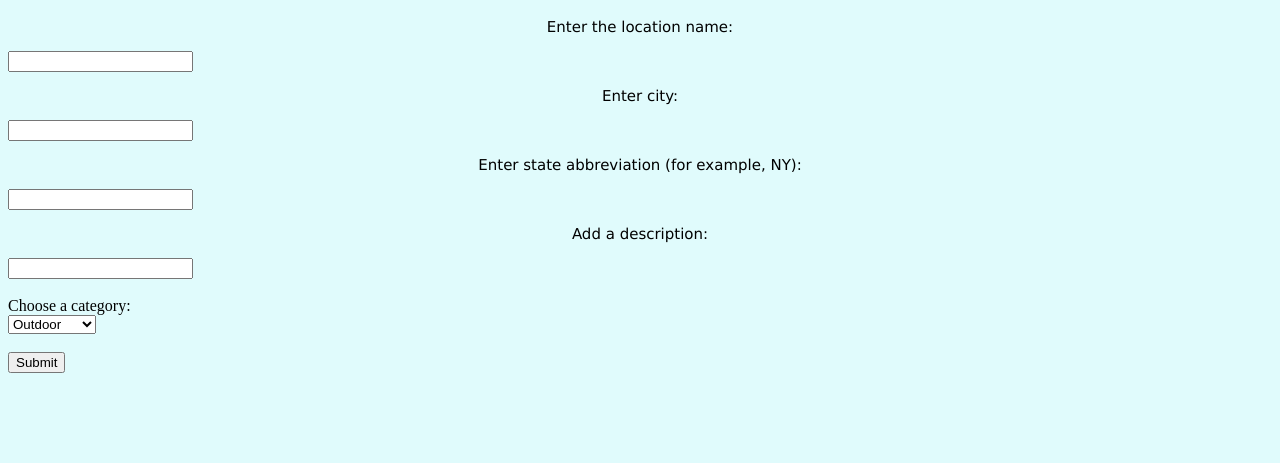
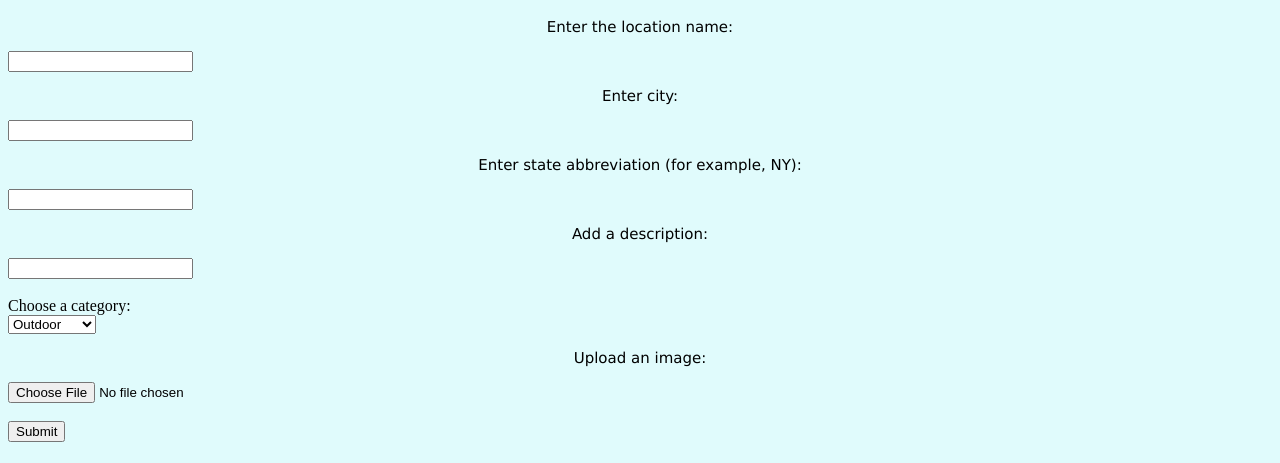
Before and after one commit to vickytu/sps-team-23, a plain HTML site: page src/main/webapp/index.html in a window 1280 px wide. Shown: the part 337-800 px from the top of the page. Drawn offline with Linux system fonts and the light colour scheme; no server answers.

Commit message:
Initial commit

```diff
--- a/src/main/webapp/index.html
+++ b/src/main/webapp/index.html
@@ -53,6 +53,9 @@
             <option value="landmarks">Landmarks</option>
         </select>
 
+        <p>Upload an image:</p>
+        <input type="file" name="img">
+
 
         <br/>
         <br/>
```
